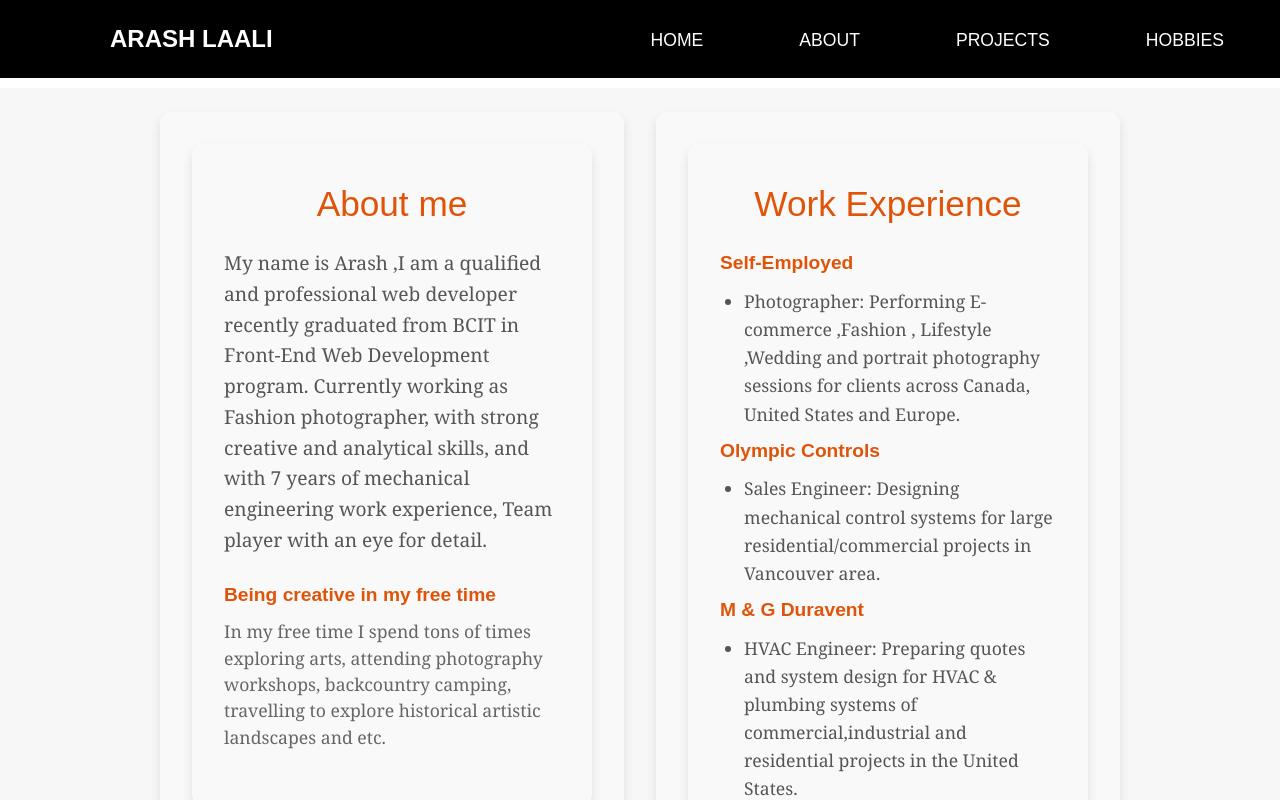
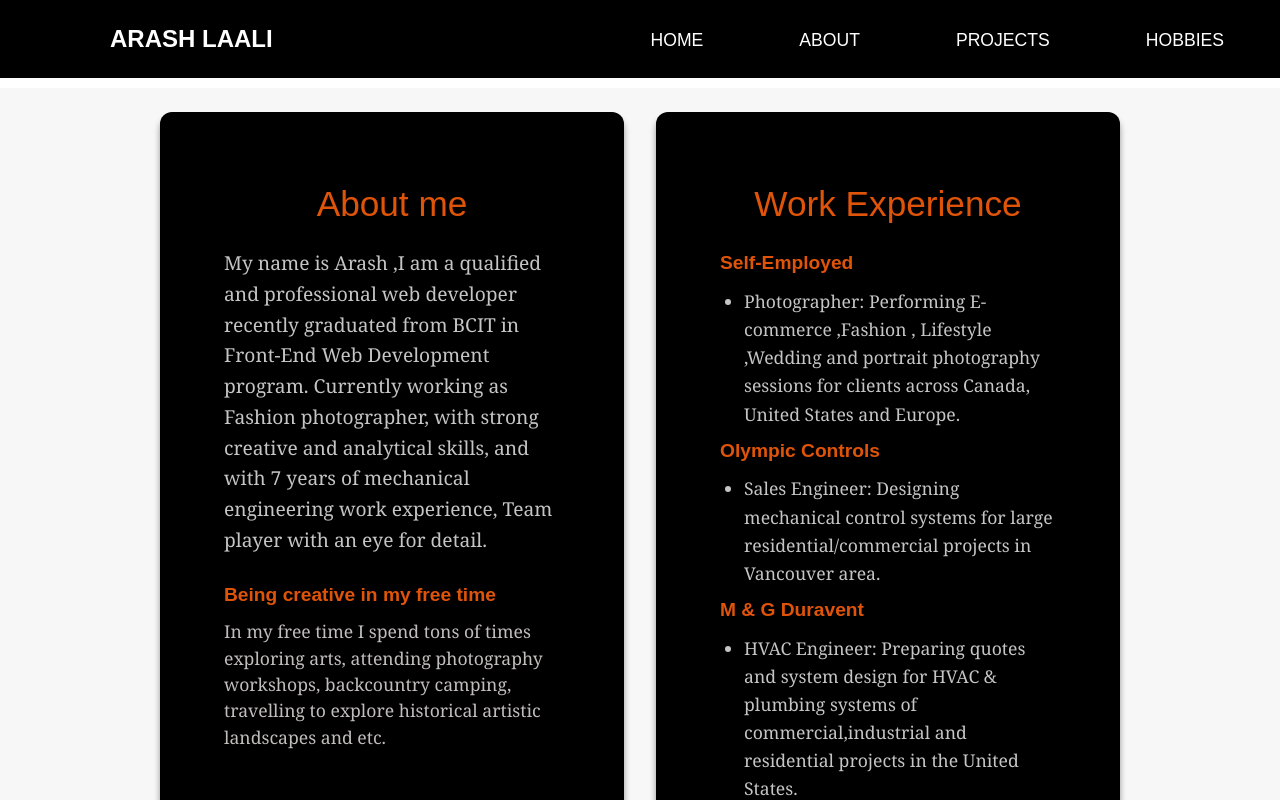
Before and after one commit to Arashlaali/portfolio, a React (Vite) app in the folder myportfolio/: page /about in a window 1280 px wide. Shown: the top 800 px of the page. Built offline with nearby package versions, Linux system fonts and the light colour scheme.

Commit message:
changed the color of text, box shadow

```diff
--- a/myportfolio/src/pages/PageAbout.css
+++ b/myportfolio/src/pages/PageAbout.css
@@ -8,13 +8,13 @@
 /* Color palette */
 :root {
     --primary-color: #e05409;
-    --secondary-color: #e2c929;
+    --secondary-color: #ffffff;
     --accent-color: #3498db;
 
-    --background-color: #f9f9f9;
-    --text-color: #333;
-    --text-light: #555;
-    --text-muted: #666;
+    --background-color: #000000;
+    --text-color: #ffffff;
+    --text-light: #c6c5c5;
+    --text-muted: #c2bdbd;
 }
 
 .about-me {
@@ -102,7 +102,7 @@
     background-color: var(--background-color);
     padding: 2rem;
     border-radius: 12px;
-    box-shadow: 0 6px 12px rgba(0, 0, 0, 0.1);
+    box-shadow: 0 6px 6px rgba(0, 0, 0, 0.4);
     transition: transform 0.3s ease, box-shadow 0.3s ease, background-color 0.3s ease;
 }
 
@@ -112,7 +112,7 @@
 .education:hover {
     transform: translateY(-10px);
     background-color: var(--secondary-color);
-    box-shadow: 0 12px 24px rgba(0, 0, 0, 0.15);
+    box-shadow: 0 6px 24px rgba(0, 0, 0, 0.15);
 }
 
 /* Work heading */
```
